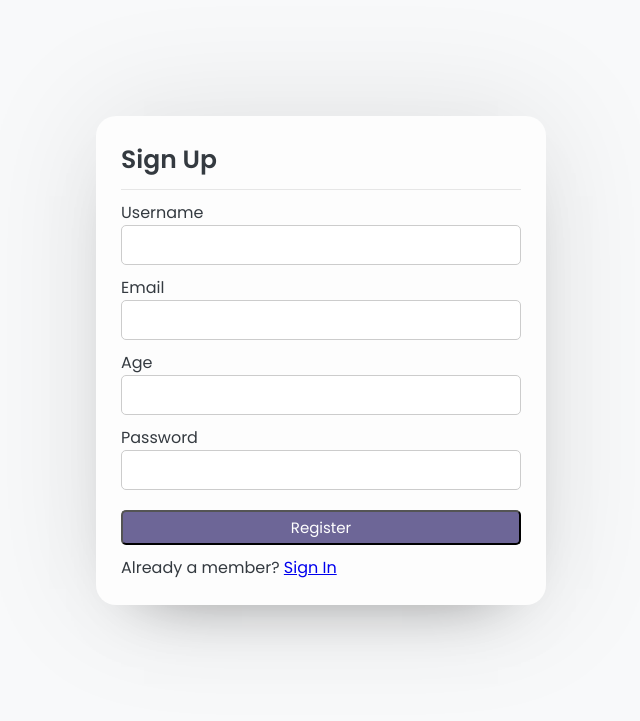
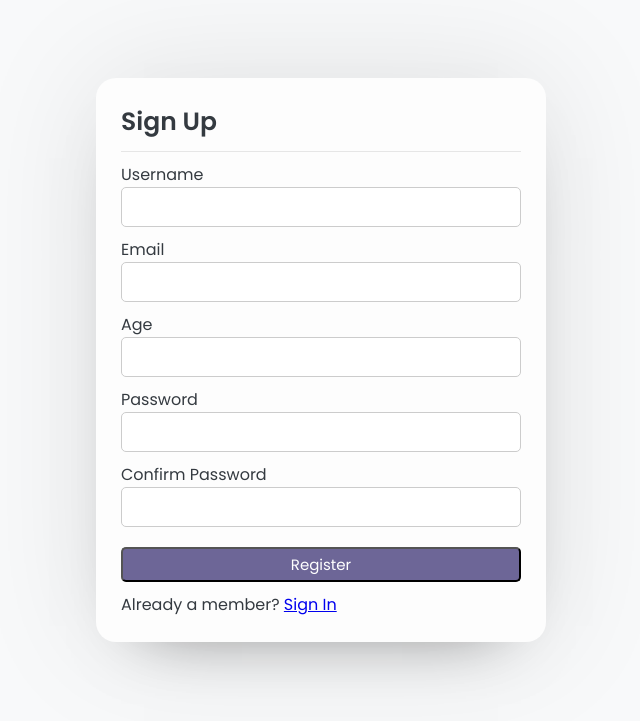
Before and after one commit to evakarka/API-CHART, a PHP site: page /front-end/register.php in a window 1280 px wide. Shown: the top 721 px of the page, without its empty margins (319-959 px from the left). Run offline with PHP 8.4, Linux system fonts and the light colour scheme.

```diff
--- a/front-end/app.js
+++ b/front-end/app.js
@@ -7,7 +7,7 @@ async function dummyChart() {
 let ctx = document.getElementById('myChart').getContext('2d');
 
 let chart = new Chart(ctx, {
-    type: 'pie',
+    type: 'bar',
 
     data: {
         labels: chartCumulative_deaths,
@@ -19,7 +19,7 @@ let chart = new Chart(ctx, {
         },
         {
           label: 'Date',
-          backgroundColor: 'white',
+          backgroundColor: 'orange',
           borderColor: 'rgb(255, 255, 255)',
           data: chartDate_reported
         },
--- a/front-end/register.php
+++ b/front-end/register.php
@@ -12,37 +12,45 @@
         <div class="box form-box">
 
         <?php
-
         include("php/config.php");
         if(isset($_POST['submit'])){
             $username = $_POST['username'];
             $email = $_POST['email'];
             $age = $_POST['age'];
             $password = $_POST['password'];
+            $password_confirmation = $_POST['password_confirmation'];
+
+            // Check if password is at least 8 characters
+            if(strlen($password) < 8) {
+                echo "<div class='message'>
+                        <p>Password must be at least 8 characters!</p>
+                    </div> <br>";
+                echo "<a href='javascript:self.history.back()'><button class='btn'>Go Back</button>";
+            } elseif($password !== $password_confirmation) {
+                echo "<div class='message'>
+                        <p>Passwords didn't match try again!</p>
+                    </div> <br>";
+                echo "<a href='javascript:self.history.back()'><button class='btn'>Go Back</button>";
+            } else {
+                // Hash the password
+                $hashed_password = password_hash($password, PASSWORD_DEFAULT);
 
                 //verifying the unique email
-
                 $verify_query = mysqli_query($con,"SELECT Email FROM users WHERE Email='$email'");
-
-         if(mysqli_num_rows($verify_query) !=0 ){
+                if(mysqli_num_rows($verify_query) != 0 ){
                     echo "<div class='message'>
                             <p>This email is used, Try another One Please!</p>
                         </div> <br>";
                     echo "<a href='javascript:self.history.back()'><button class='btn'>Go Back</button>";
-         }
-         else{
-
-            mysqli_query($con,"INSERT INTO users(Username,Email,Age,Password) VALUES('$username','$email','$age','$password')") or die("Erroe Occured");
-
+                } else {
+                    mysqli_query($con,"INSERT INTO users(Username,Email,Age,Password) VALUES('$username','$email','$age','$hashed_password')") or die("Error Occurred");
                     echo "<div class='message'>
-                      <p>Registration successfully!</p>
+                            <p>Registration successful!</p>
                         </div> <br>";
                     echo "<a href='index.php'><button class='btn'>Login Now</button>";
-
-
                 }
-
-         }else{
+            }
+        } else {
 
         ?>
 
@@ -66,6 +74,10 @@
                     <label for="password">Password</label>
                     <input type="password" name="password" id="password" autocomplete="off" required>
                 </div>
+                <div class="field input">
+                    <label for="password">Confirm Password</label>
+                    <input type="password" name="password_confirmation" id="password_confirmation" autocomplete="off" required>
+                </div>
 
                 <div class="field">
 
```
Also changed, not shown: front-end/chart.php (+11 -0 lines), front-end/style/style.css (line endings or trailing spaces). Lines whose indentation alone changed are shown as unchanged.
